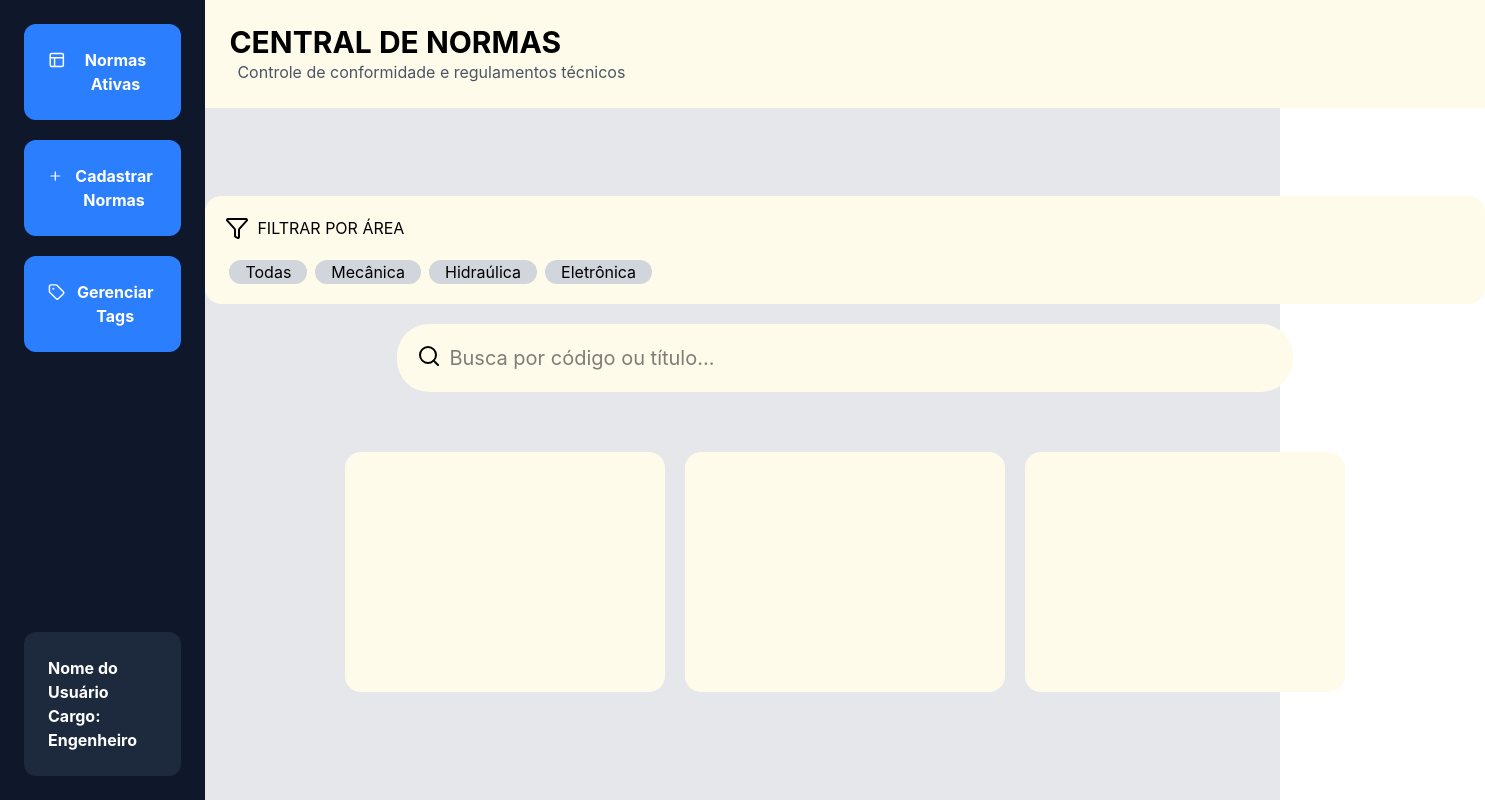
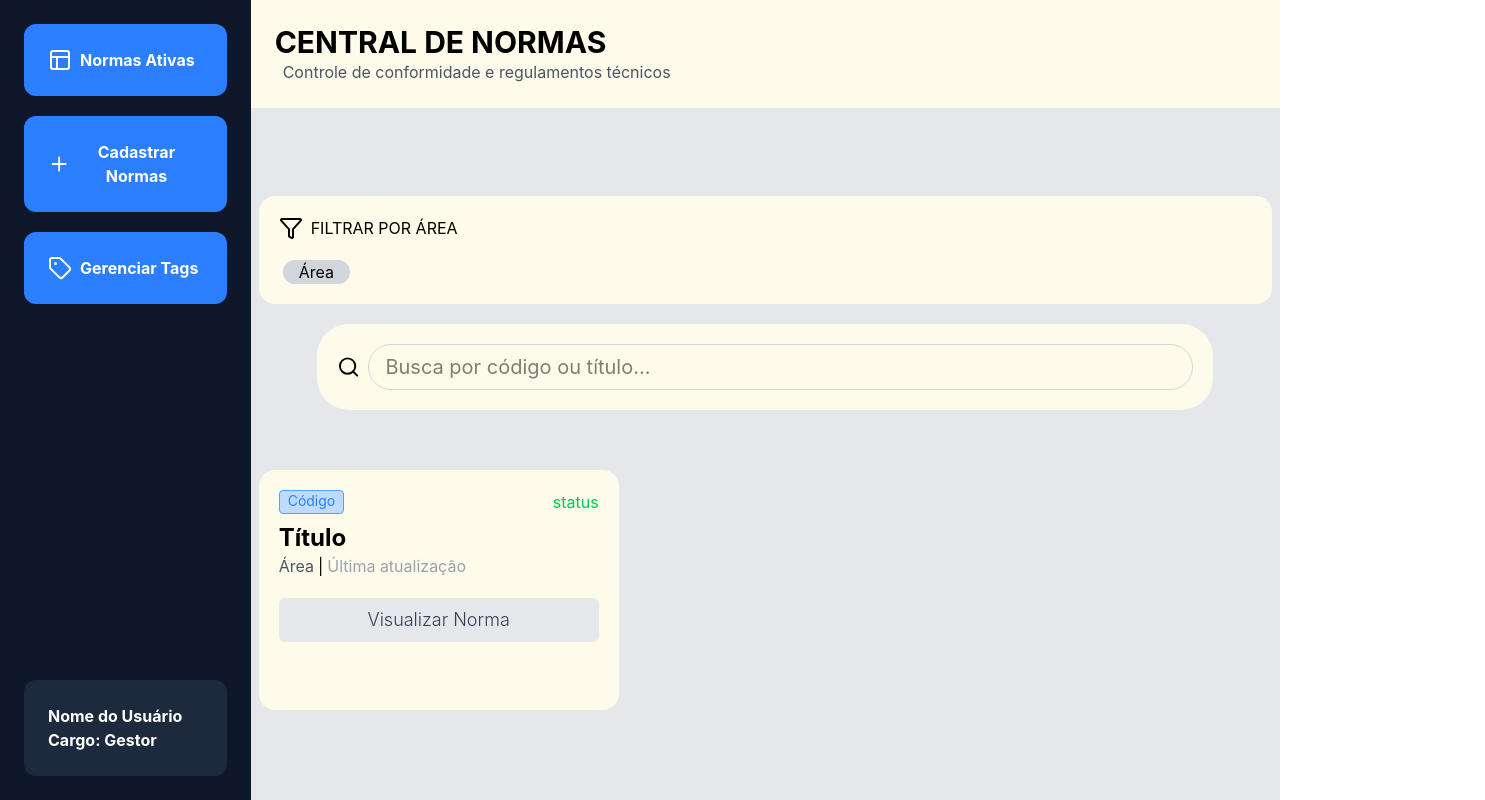
Before and after one commit to KoiTech-Aero/Frontend, a React (Vite) app: page /pesquisarNorma in a window 1280 px wide. Shown: the whole page, 1485 px wide, since content can reach past the window. Built offline with nearby package versions, Linux system fonts and the light colour scheme.

Commit message:
feat: modelo padrão para o componente

```diff
--- a/src/components/BarraPesquisa.jsx
+++ b/src/components/BarraPesquisa.jsx
@@ -2,13 +2,14 @@
 
 export default function BarraPesquisa() {
   return (
-    <div className="bg-amber-50 w-4xl p-5 flex rounded-4xl gap-2 text-xl">
+    <div className="bg-amber-50 w-4xl p-5 flex rounded-4xl gap-2 text-xl items-center">
       <Search />
       <input
         type="text"
         name=""
         id=""
         placeholder="Busca por código ou título..."
+        className="rounded-full w-full py-2 px-4 border border-gray-300 focus:outline-none focus:ring-2 focus:ring-gray-400 focus:border-gray-400"
       />
     </div>
   );
--- a/src/components/FiltroArea.jsx
+++ b/src/components/FiltroArea.jsx
@@ -2,16 +2,13 @@
 
 export default function FiltroArea() {
   return (
-    <div className="bg-amber-50 w-7xl p-5 gap-5 flex flex-col rounded-2xl">
+    <div className="bg-amber-50 w-full p-5 gap-5 flex flex-col rounded-2xl">
       <div className="flex gap-2">
         <Funnel />
         <h1>FILTRAR POR ÁREA</h1>
       </div>
       <div className="flex">
-        <button className="bg-gray-300 px-4 mx-1 rounded-4xl">Todas</button>
-        <button className="bg-gray-300 px-4 mx-1 rounded-4xl">Mecânica</button>
-        <button className="bg-gray-300 px-4 mx-1 rounded-4xl">Hidraúlica</button>
-        <button className="bg-gray-300 px-4 mx-1 rounded-4xl">Eletrônica</button>
+        <button className="bg-gray-300 px-4 mx-1 rounded-4xl">Área</button>
       </div>
     </div>
   );
--- a/src/components/Menu.jsx
+++ b/src/components/Menu.jsx
@@ -14,7 +14,7 @@
           </Link>
         </button>
         <button className={btnClass}>
-          <Link to="/cadastrarNorma" className="flex gap-2">
+          <Link to="/cadastrarNorma" className="flex items-center justify-center">
             <Plus />
             Cadastrar Normas
           </Link>
@@ -28,7 +28,7 @@
       </div>
       <div className="bg-slate-800 p-6 rounded-xl text-white font-bold">
         <p>Nome do Usuário</p>
-        <p>Cargo: Engenheiro</p>
+        <p>Cargo: Gestor</p>
       </div>
     </div>
   );
--- a/src/components/NormaPreview.jsx
+++ b/src/components/NormaPreview.jsx
@@ -3,15 +3,27 @@
 export default function NormaPreview() {
   return (
     <div className="grid grid-cols-3 gap-5 mt-10">
-      <Link to="/visualizarNorma">
-        <div className="bg-amber-50 w-80 h-60 rounded-2xl cursor-pointer"></div>
-      </Link>
-      <Link to="/visualizarNorma">
-        <div className="bg-amber-50 w-80 h-60 rounded-2xl cursor-pointer"></div>
-      </Link>
-      <Link to="/visualizarNorma">
-        <div className="bg-amber-50 w-80 h-60 rounded-2xl cursor-pointer"></div>
-      </Link>
+      <div className="bg-amber-50 w-90 h-60 rounded-2xl p-5">
+        <div className="flex flex-col">
+          <div className="flex justify-between">
+            <h2 className="text-sm w-fit px-2 rounded-sm bg-blue-200 border border-blue-400 text-blue-500">
+              Código
+            </h2>
+            <p className="text-green-500">status</p>
+          </div>
+          <h1 className="text-2xl font-bold mt-2">Título</h1>
+        </div>
+        <div className="flex gap-1">
+          <p className="text-gray-600">Área</p>
+          <p>|</p>
+          <p className="text-gray-400">Última atualização</p>
+        </div>
+        <Link to="/visualizarNorma">
+          <button className="w-full bg-gray-200 mt-5 px-4 py-2 rounded-md text-gray-700 font-light text-lg cursor-pointer">
+            Visualizar Norma
+          </button>
+        </Link>
+      </div>
     </div>
   );
 }
--- a/src/pages/VisualizarNorma.jsx
+++ b/src/pages/VisualizarNorma.jsx
@@ -39,7 +39,7 @@
           <h3 className="text-xl font-bold">Resumo</h3>
         </div>
 
-        <p className="border-4 rounded-md p-4 border-gray-300 bg-gray-100 font-medium">
+        <p className="border-4 rounded-md p-4 mt-4 border-gray-300 bg-gray-100 font-medium">
           {norma.resumo}
         </p>
       </div>
@@ -90,7 +90,7 @@
           <h3 className="text-xl font-bold">Normas Relacionadas</h3>
         </div>
 
-        <div className="grid grid-cols-2 pt-5 gap-5 mx-5">
+        <div className="grid grid-cols-2 pt-5 gap-5 mx-5 cursor-pointer">
           {norma.relacionadas.map((rel, index) => (
             <div
               key={index}
```
